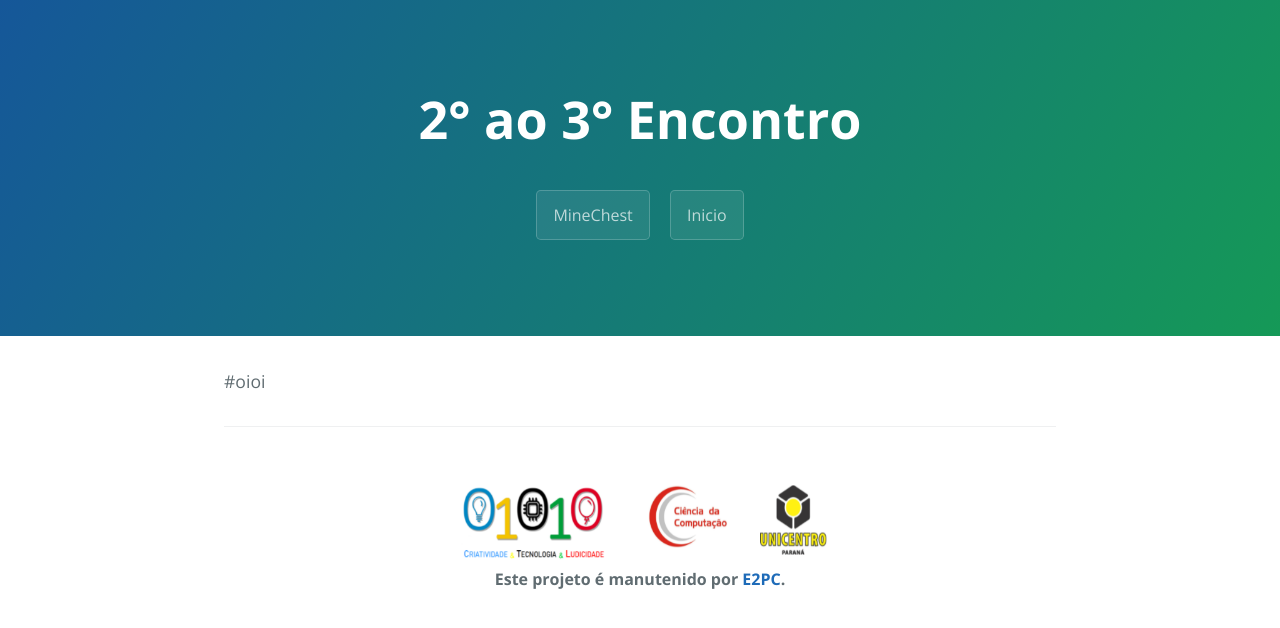
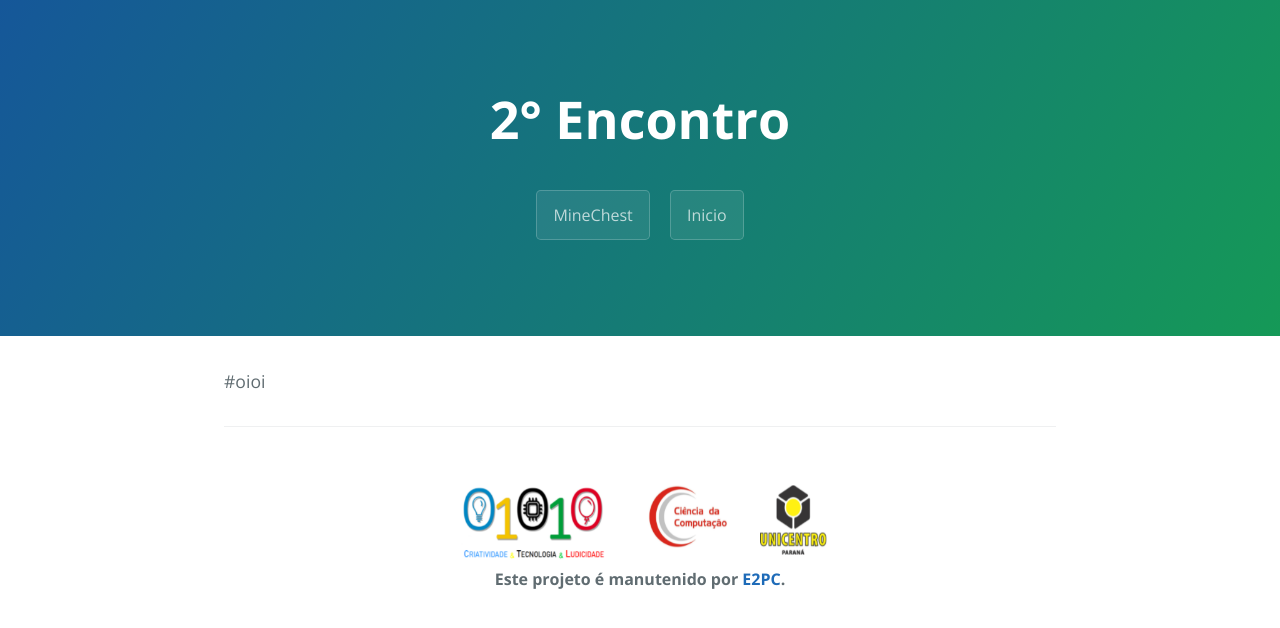
Before and after one commit to E2PC/ProjectPage, a Jekyll site: the page built from Encontro23.md, in a window 1280 px wide. Shown: the top 628 px of the page. Built offline with Jekyll 4.4.1, drawn with Linux system fonts in a browser that asks for light colours.

Commit message:
Update Encontro23.md

```diff
--- a/Encontro23.md
+++ b/Encontro23.md
@@ -1,8 +1,8 @@
 ---
-title: 2° ao 3° Encontro
+title: 2° Encontro
 layout: template
-filename: Encontro23
-button: Encontro23
+filename: Encontro2
+button: Encontro2
 blocker: 1
 ---
 
```
